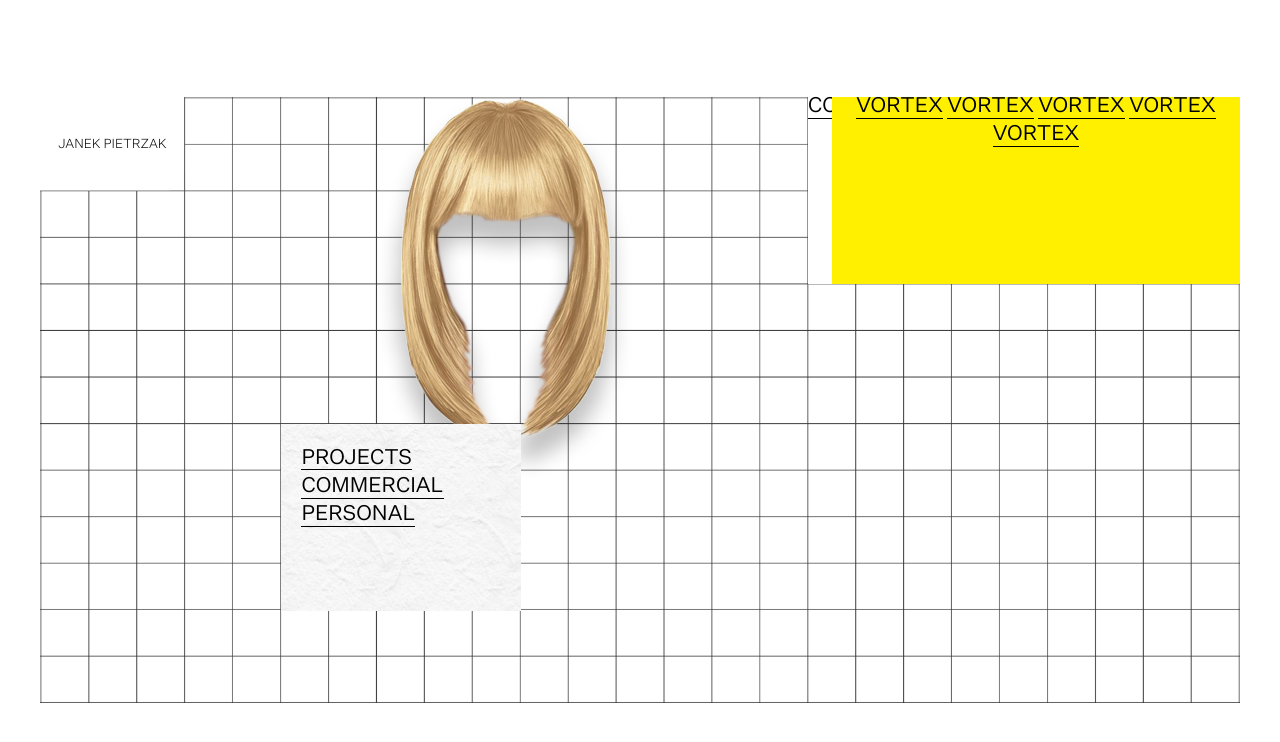
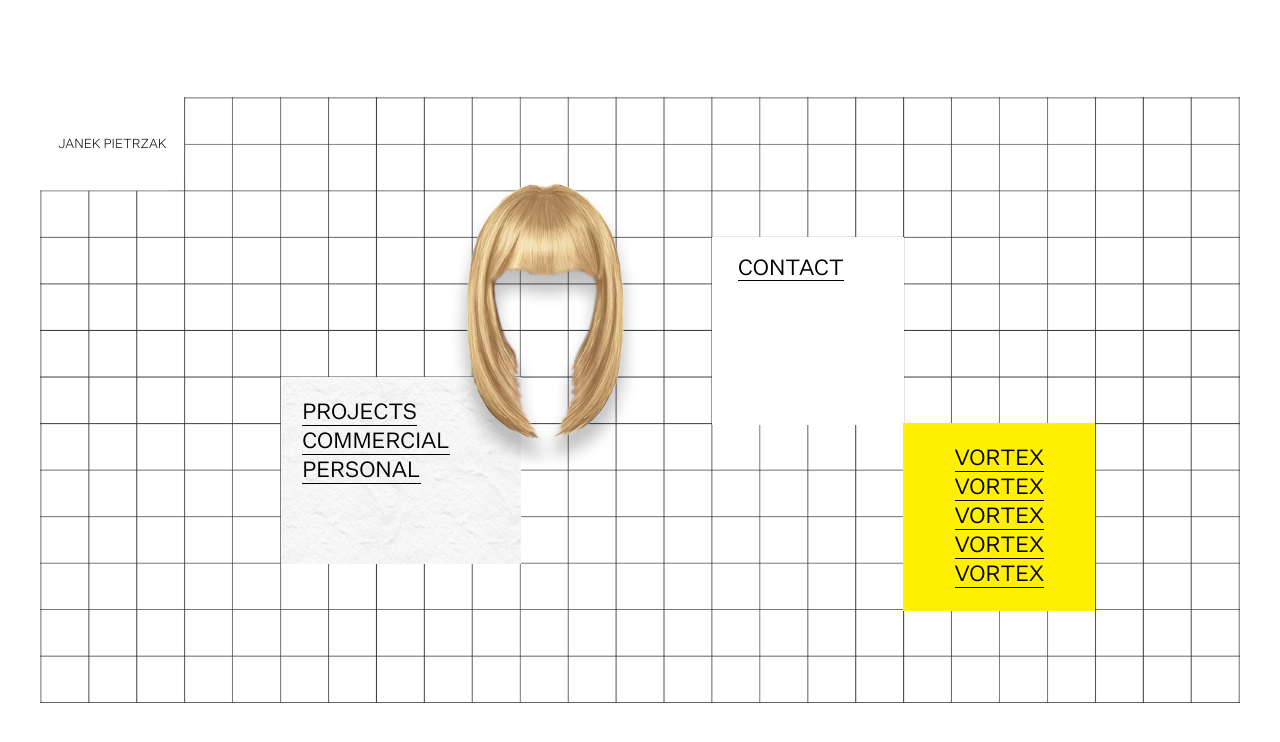
Before and after one commit to kubasulek2/Janek-Website, a website: page src/index.html in a window 1280 px wide. Drawn offline with nearby package versions, Linux system fonts and the light colour scheme; files that its build step writes are made by us from their sources.

Commit message:
large screens inex done

```diff
--- a/src/sass/partials/_index.scss
+++ b/src/sass/partials/_index.scss
@@ -69,7 +69,7 @@ main.main-container{
     .projects, .contact, .vortex{
       padding: 0;
       height: 30.9%;
-      font-size: 1.1rem;
+      font-size: 1.2rem;
       li{
         display: inline-block;
         border-bottom: .1rem solid black;
@@ -92,12 +92,18 @@ main.main-container{
 
     .logo{
       display: block;
-      left: 28%;
+      left: 34%;
+      top: 14%;
+      z-index: 2;
+      width: 16%;
+      img{
+        width: 100%;
+      }
     }
 
     .projects{
       left: 20.05%;
-      top: 53.9%;
+      top: 46.21%;
       width: 20.01%;
       padding: 1.2em 0 0 1em;
 
@@ -105,12 +111,19 @@ main.main-container{
 
     .contact{
       background: url("../../images/composition/square-white.png");
-      right: 0;
+      left: 56%;
+      top: 23.15%;
+      width: 16%;
+      padding: 1em 0 0 1.2em;
+
 
     }
 
     .vortex{
-      right: 0;
+      left: 71.95%;
+      top: 53.85%;
+      width: 16%;
+      padding: 1.2em 1.2em 0 1.2em;
     }
   }
   @include mQ(1200px) {
@@ -118,7 +131,7 @@ main.main-container{
       font-size: .8rem;
     }
     .projects, .contact, .vortex{
-      font-size: 1.3rem;
+      font-size: 1.35rem;
     }
   }
   @include mQ(1300px) {
@@ -126,7 +139,7 @@ main.main-container{
       font-size: .9rem;
     }
     .projects, .contact, .vortex{
-      font-size: 1.35rem;
+      font-size: 1.45rem;
     }
   }
   @include mQ(1400px) {
@@ -134,7 +147,7 @@ main.main-container{
       font-size: 1rem;
     }
     .projects, .contact, .vortex{
-      font-size: 1.45rem;
+      font-size: 1.55rem;
     }
   }
   @include mQ(1500px) {
@@ -142,12 +155,12 @@ main.main-container{
       font-size: 1.1rem;
     }
     .projects, .contact, .vortex{
-      font-size: 1.55rem;
+      font-size: 1.65rem;
     }
   }
   @include mQ(1600px) {
     .projects, .contact, .vortex{
-      font-size: 1.6rem;
+      font-size: 1.7rem;
     }
   }
   @include mQ(1700px) {
@@ -155,12 +168,12 @@ main.main-container{
       font-size: 1.2rem;
     }
     .projects, .contact, .vortex{
-      font-size: 1.7rem;
+      font-size: 1.8rem;
     }
   }
   @include mQ(1800px) {
     .projects, .contact, .vortex{
-      font-size: 1.8rem;
+      font-size: 1.9rem;
     }
   }
   @include mQ(1900px) {
```
Also changed, not shown: public/css/main.css.
